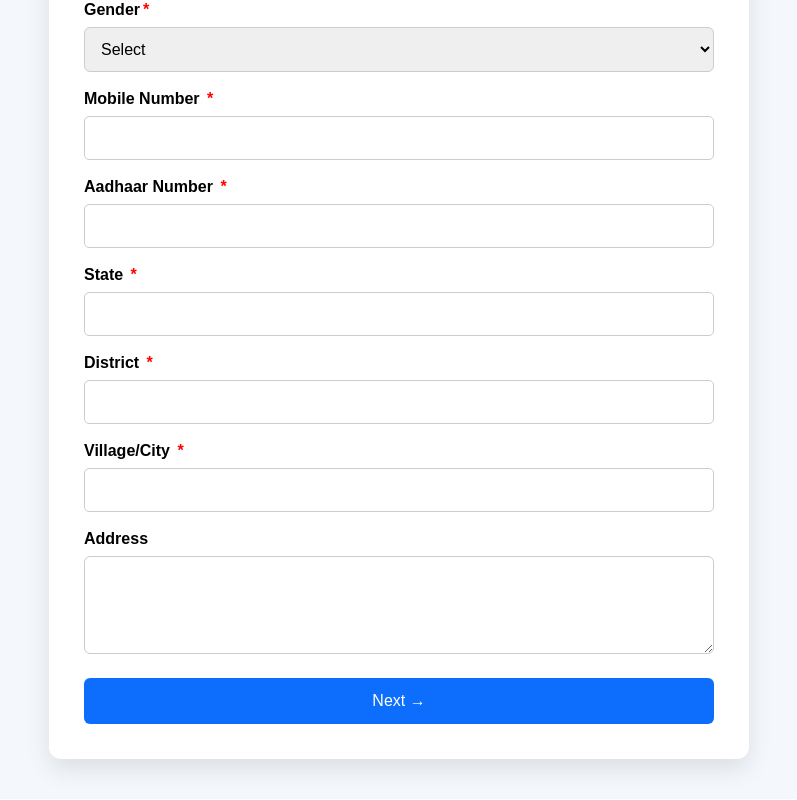
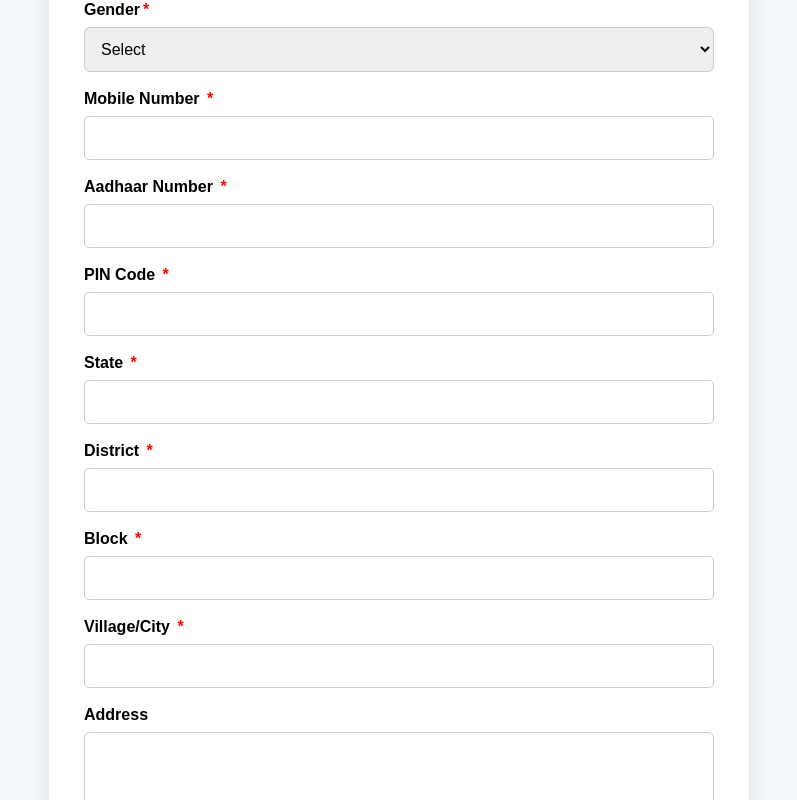
Before and after one commit to Santu2004/PovertySurveyWeb, a React app in the folder frontend/: page /survey in a window 1280 px wide. Shown: the part 432-1232 px from the top of the page, without its empty margins (241-1038 px from the left). Built offline with nearby package versions, Linux system fonts and the light colour scheme; the HTML template or start-up script is replaced by a standard one.

Commit message:
modified for pincode

```diff
--- a/frontend/src/pages/SurveyForm.jsx
+++ b/frontend/src/pages/SurveyForm.jsx
@@ -34,6 +34,8 @@ function SurveyForm() {
     gender: "",
     mobile: "",
     aadhaar: "",
+    pincode: "",
+block: "",
     state: "",
     district: "",
     village: "",
@@ -93,6 +95,35 @@ function SurveyForm() {
       ...formData,
       [e.target.name]: e.target.value,
     });
+  };
+  const getPincodeDetails = async (pincode) => {
+  if (pincode.length !== 6) return;
+
+  try {
+    const response = await fetch(
+      `https://api.postalpincode.in/pincode/${pincode}`
+    );
+
+    const data = await response.json();
+
+    if (
+      data[0].Status === "Success" &&
+      data[0].PostOffice.length > 0
+    ) {
+      const office = data[0].PostOffice[0];
+
+      setFormData((prev) => ({
+        ...prev,
+        state: office.State,
+        district: office.District,
+        block: office.Block || "",
+      }));
+    } else {
+      alert("Invalid PIN Code");
+    }
+  } catch (error) {
+    console.error(error);
+  }
 };
 
  const nextStep = () => {
@@ -215,6 +246,24 @@ function SurveyForm() {
   required
 />
                 </div>
+                <div className="input-group">
+  <label>
+    PIN Code <span className="required">*</span>
+  </label>
+
+  <input
+    type="text"
+    name="pincode"
+    value={formData.pincode}
+    maxLength={6}
+    pattern="[0-9]{6}"
+    onChange={(e) => {
+      handleChange(e);
+      getPincodeDetails(e.target.value);
+    }}
+    required
+  />
+</div>
 
                 <div className="input-group">
                                 <label>
@@ -224,7 +273,7 @@ function SurveyForm() {
   type="text"
   name="state"
   value={formData.state}
-                    onChange={handleChange}
+  readOnly
   required
 />
                 </div>
@@ -237,7 +286,20 @@ function SurveyForm() {
   type="text"
   name="district"
   value={formData.district}
-                    onChange={handleChange}
+  readOnly
+  required
+/>
+                </div>
+                <div className="input-group">
+  <label>
+    Block <span className="required">*</span>
+  </label>
+
+  <input
+    type="text"
+    name="block"
+    value={formData.block}
+    readOnly
     required
   />
 </div>
```
Lines whose indentation alone changed are shown as unchanged.
